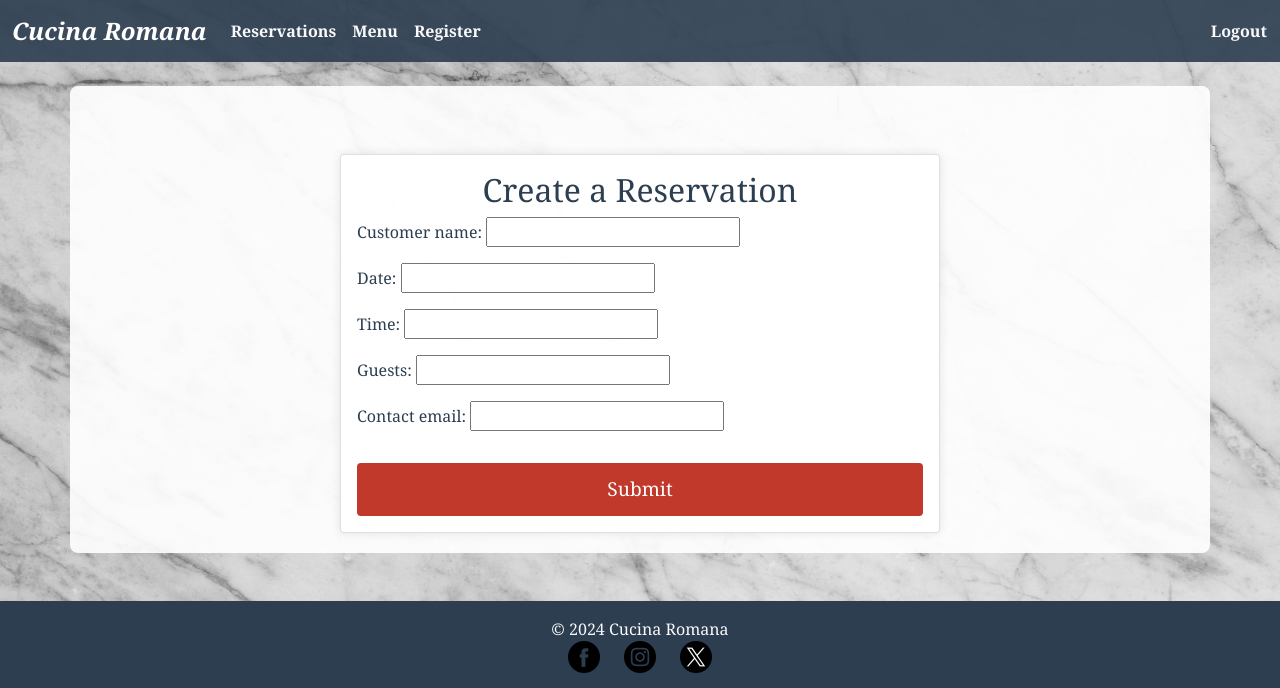
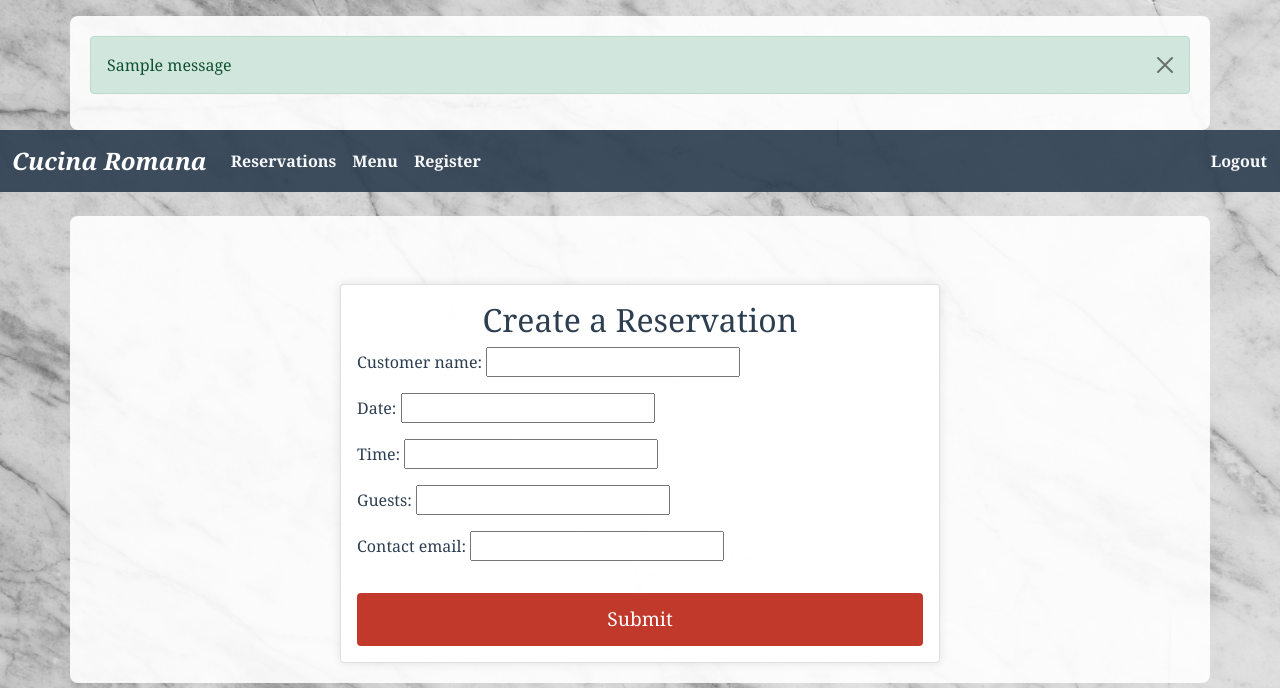
Before and after one commit to Malethrion/Restaurant-booking-system, a Django app: page /reservations/new/ in a window 1280 px wide. Shown: the top 688 px of the page. Run offline with Django 4.2, Linux system fonts and the light colour scheme; a user stored in the database is signed in; tables that the repository leaves empty hold one stand-in row (values such as "Sample post"); one stand-in notice (Sample message) is shown.

Commit message:
Integrate message alerts and update navigation with user authentication handling + correction in views.py

```diff
--- a/templates/base.html
+++ b/templates/base.html
@@ -9,6 +9,17 @@
     <link rel="stylesheet" href="{% static 'css/styles.css' %}">
 </head>
 <body>
+    {% if messages %}
+        <div class="container mt-3">
+            {% for message in messages %}
+                <div class="alert {{ message.tags }} alert-dismissible fade show" role="alert">
+                    {{ message }}
+                    <button type="button" class="btn-close" data-bs-dismiss="alert" aria-label="Close"></button>
+                </div>
+            {% endfor %}
+        </div>
+    {% endif %}
+
     <nav class="navbar navbar-expand-lg navbar-dark">
         <div class="container-fluid">
             <a class="navbar-brand" href="{% url 'index' %}">Cucina Romana</a>
```
